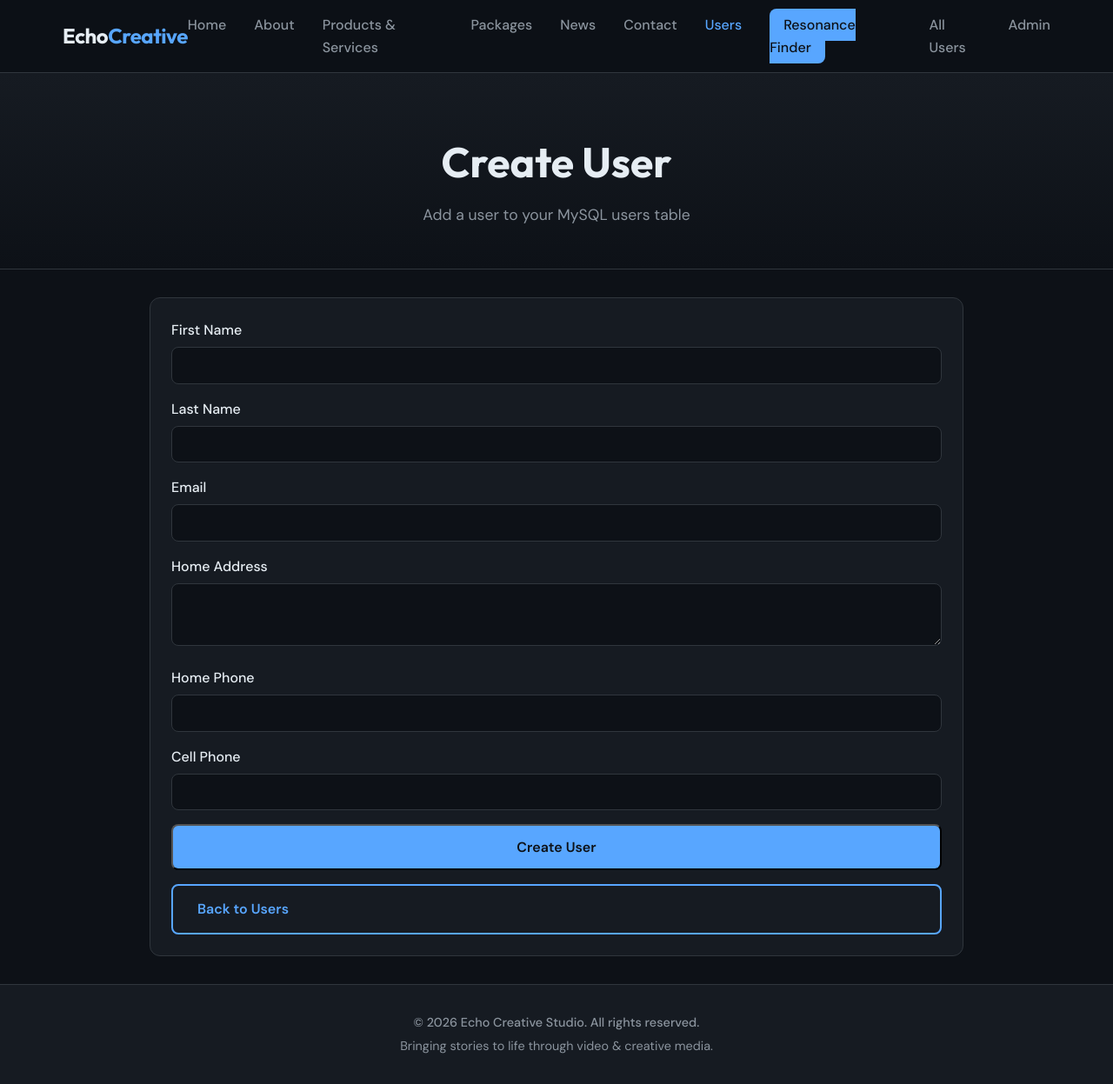
After one commit to kratijain1617/krativerse-CMPE272, a PHP site: page /class/user_create.php in a window 1280 px wide. The commit adds this page. Shown: the whole page at 87% size. Run offline with PHP 8.4, Linux system fonts and the light colour scheme.

Commit message:
In cclass lab 23 Apr Mysql setup

```diff
--- /dev/null
+++ b/config/mysql_config.php
@@ -0,0 +1,10 @@
+<?php
+/**
+ * MySQL config for User Creation + Search lab.
+ * Update these values for your local/hosted MySQL server.
+ */
+define('MYSQL_HOST', '35.224.150.229');
+define('MYSQL_PORT', '3306');
+define('MYSQL_DB_NAME', 'echo_creative_db');
+define('MYSQL_DB_USER', 'jkrati');
+define('MYSQL_DB_PASS', 'ap5Ze=22QnTn6#OL');
--- a/css/style.css
+++ b/css/style.css
@@ -897,6 +897,94 @@ body.secure-page .main-content {
     padding-left: 1.25rem;
 }
 
+/* Users MySQL Lab */
+.users-hub {
+    max-width: 1000px;
+    margin: 0 auto;
+    padding: 2rem;
+    display: grid;
+    grid-template-columns: repeat(auto-fit, minmax(280px, 1fr));
+    gap: 1.5rem;
+}
+
+.users-hub-card {
+    background: var(--color-surface);
+    border: 1px solid var(--color-border);
+    border-radius: var(--radius);
+    padding: 1.5rem;
+}
+
+.users-hub-card h2 {
+    margin-bottom: 0.5rem;
+    font-family: var(--font-display);
+}
+
+.users-hub-card p {
+    margin-bottom: 1rem;
+    color: var(--color-text-muted);
+}
+
+.users-form-wrap {
+    max-width: 1000px;
+    margin: 0 auto;
+    padding: 2rem;
+}
+
+.users-form-card {
+    background: var(--color-surface);
+    border: 1px solid var(--color-border);
+    border-radius: var(--radius);
+    padding: 1.5rem;
+}
+
+.users-form {
+    display: grid;
+    gap: 1rem;
+}
+
+.users-form label {
+    display: block;
+    color: var(--color-text);
+    font-weight: 500;
+}
+
+.users-form input,
+.users-form textarea {
+    width: 100%;
+    margin-top: 0.4rem;
+    padding: 0.8rem 0.9rem;
+    border-radius: var(--radius-sm);
+    border: 1px solid var(--color-border);
+    background: var(--color-bg);
+    color: var(--color-text);
+}
+
+.users-form textarea {
+    resize: vertical;
+}
+
+.users-search-results {
+    margin-top: 1.5rem;
+}
+
+.form-error {
+    margin-bottom: 1rem;
+    background: rgba(248, 81, 73, 0.12);
+    border: 1px solid rgba(248, 81, 73, 0.25);
+    color: #ffb4ae;
+    border-radius: var(--radius-sm);
+    padding: 0.75rem 1rem;
+}
+
+.form-success {
+    margin-bottom: 1rem;
+    background: rgba(46, 160, 67, 0.15);
+    border: 1px solid rgba(46, 160, 67, 0.3);
+    color: #9be9a8;
+    border-radius: var(--radius-sm);
+    padding: 0.75rem 1rem;
+}
+
 @media (max-width: 768px) {
     .all-users-content {
         padding: 1rem;
--- a/includes/header.php
+++ b/includes/header.php
@@ -25,6 +25,7 @@
                 <li><a href="<?php echo $base; ?>packages.php" <?php echo ($currentPage ?? '') === 'packages' ? 'class="active"' : ''; ?>>Packages</a></li>
                 <li><a href="<?php echo $base; ?>news.php" <?php echo ($currentPage ?? '') === 'news' ? 'class="active"' : ''; ?>>News</a></li>
                 <li><a href="<?php echo $base; ?>contacts.php" <?php echo ($currentPage ?? '') === 'contacts' ? 'class="active"' : ''; ?>>Contact</a></li>
+                <li><a href="<?php echo $base; ?>users.php" <?php echo ($currentPage ?? '') === 'users' ? 'class="active"' : ''; ?>>Users</a></li>
                 <li><a href="<?php echo $base; ?>resonance.php" class="nav-cta">Resonance Finder</a></li>
                 <li><a href="<?php echo $base; ?>list_all_users.php" <?php echo ($currentPage ?? '') === 'users_all' ? 'class="active"' : ''; ?>>All Users</a></li>
                 <li><a href="<?php echo $base; ?>login.php">Admin</a></li>
--- /dev/null
+++ b/includes/mysql_users_db.php
@@ -0,0 +1,25 @@
+<?php
+require_once dirname(__DIR__) . '/config/mysql_config.php';
+
+/**
+ * Returns PDO connection to MySQL for lab users table.
+ */
+function getUsersMysqlPdo(): PDO {
+    static $pdo = null;
+    if ($pdo instanceof PDO) {
+        return $pdo;
+    }
+
+    $dsn = sprintf(
+        'mysql:host=%s;port=%s;dbname=%s;charset=utf8mb4',
+        MYSQL_HOST,
+        MYSQL_PORT,
+        MYSQL_DB_NAME
+    );
+
+    $pdo = new PDO($dsn, MYSQL_DB_USER, MYSQL_DB_PASS, [
+        PDO::ATTR_ERRMODE => PDO::ERRMODE_EXCEPTION,
+        PDO::ATTR_DEFAULT_FETCH_MODE => PDO::FETCH_ASSOC,
+    ]);
+    return $pdo;
+}
--- /dev/null
+++ b/user_create.php
@@ -0,0 +1,96 @@
+<?php
+$pageTitle = 'Create User';
+$currentPage = 'users';
+
+require_once __DIR__ . '/includes/mysql_users_db.php';
+
+$errors = [];
+$success = '';
+$input = [
+    'first_name' => '',
+    'last_name' => '',
+    'email' => '',
+    'home_address' => '',
+    'home_phone' => '',
+    'cell_phone' => '',
+];
+
+if ($_SERVER['REQUEST_METHOD'] === 'POST') {
+    foreach ($input as $key => $value) {
+        $input[$key] = trim($_POST[$key] ?? '');
+    }
+
+    if ($input['first_name'] === '') $errors[] = 'First name is required.';
+    if ($input['last_name'] === '') $errors[] = 'Last name is required.';
+    if ($input['email'] === '' || !filter_var($input['email'], FILTER_VALIDATE_EMAIL)) {
+        $errors[] = 'A valid email is required.';
+    }
+    if ($input['home_address'] === '') $errors[] = 'Home address is required.';
+    if ($input['home_phone'] === '') $errors[] = 'Home phone is required.';
+    if ($input['cell_phone'] === '') $errors[] = 'Cell phone is required.';
+
+    if (!$errors) {
+        try {
+            $pdo = getUsersMysqlPdo();
+            $stmt = $pdo->prepare(
+                'INSERT INTO users (first_name, last_name, email, home_address, home_phone, cell_phone)
+                 VALUES (:first_name, :last_name, :email, :home_address, :home_phone, :cell_phone)'
+            );
+            $stmt->execute($input);
+            $success = 'User created successfully.';
+            foreach ($input as $key => $value) {
+                $input[$key] = '';
+            }
+        } catch (Throwable $e) {
+            $errors[] = 'Could not save user. Check MySQL setup and table creation.';
+        }
+    }
+}
+
+include 'includes/header.php';
+?>
+
+<section class="page-hero">
+    <h1>Create User</h1>
+    <p class="page-subtitle">Add a user to your MySQL users table</p>
+</section>
+
+<section class="users-form-wrap">
+    <div class="users-form-card">
+        <?php if ($success): ?>
+            <p class="form-success"><?php echo htmlspecialchars($success); ?></p>
+        <?php endif; ?>
+        <?php if (!empty($errors)): ?>
+            <div class="form-error">
+                <?php foreach ($errors as $error): ?>
+                    <p><?php echo htmlspecialchars($error); ?></p>
+                <?php endforeach; ?>
+            </div>
+        <?php endif; ?>
+
+        <form method="post" class="users-form">
+            <label>First Name
+                <input type="text" name="first_name" required value="<?php echo htmlspecialchars($input['first_name']); ?>">
+            </label>
+            <label>Last Name
+                <input type="text" name="last_name" required value="<?php echo htmlspecialchars($input['last_name']); ?>">
+            </label>
+            <label>Email
+                <input type="email" name="email" required value="<?php echo htmlspecialchars($input['email']); ?>">
+            </label>
+            <label>Home Address
+                <textarea name="home_address" required rows="3"><?php echo htmlspecialchars($input['home_address']); ?></textarea>
+            </label>
+            <label>Home Phone
+                <input type="text" name="home_phone" required value="<?php echo htmlspecialchars($input['home_phone']); ?>">
+            </label>
+            <label>Cell Phone
+                <input type="text" name="cell_phone" required value="<?php echo htmlspecialchars($input['cell_phone']); ?>">
+            </label>
+            <button type="submit" class="btn btn-primary">Create User</button>
+            <a href="users.php" class="btn btn-secondary">Back to Users</a>
+        </form>
+    </div>
+</section>
+
+<?php include 'includes/footer.php'; ?>
```
Also changed, not shown: LAB_USERS_SETUP.md (added, +33 -0 lines), sql/users_schema_seed.sql (added, +35 -0 lines), user_search.php (added, +93 -0 lines), users.php (added, +26 -0 lines).
